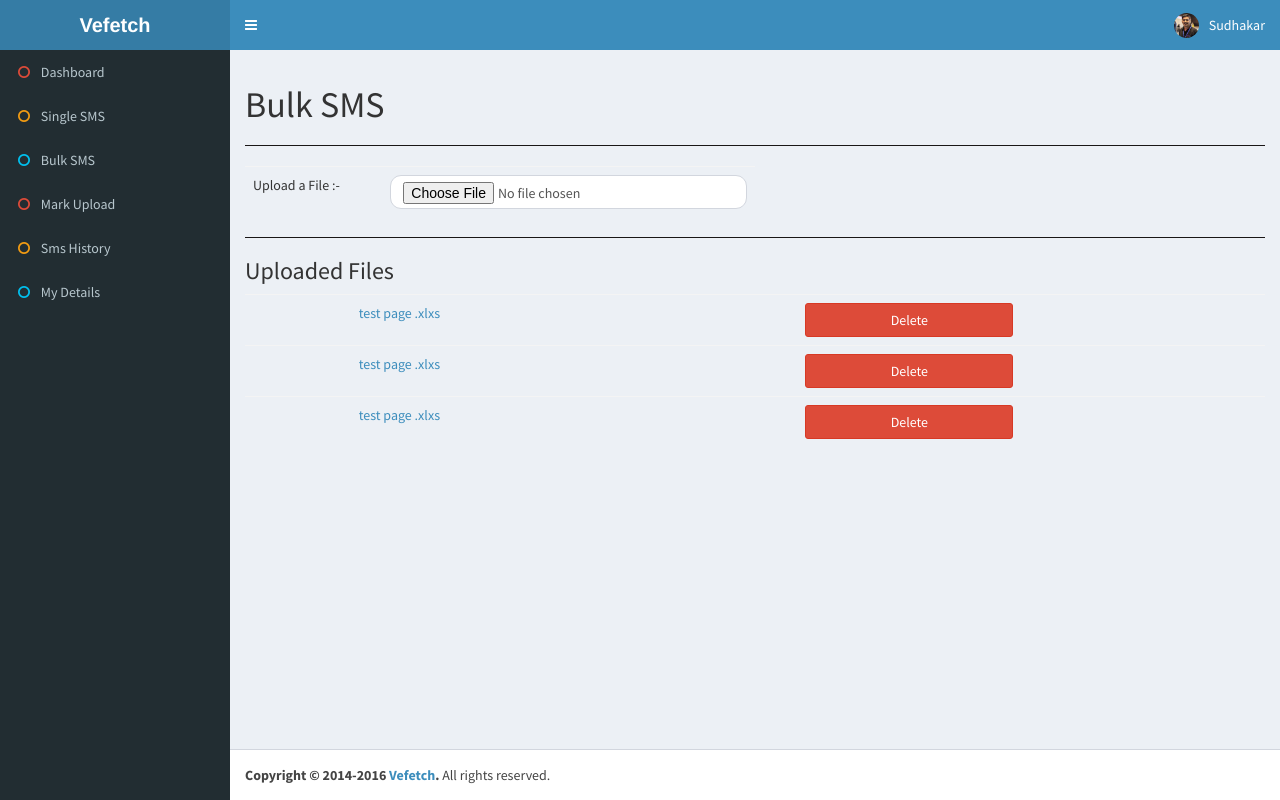
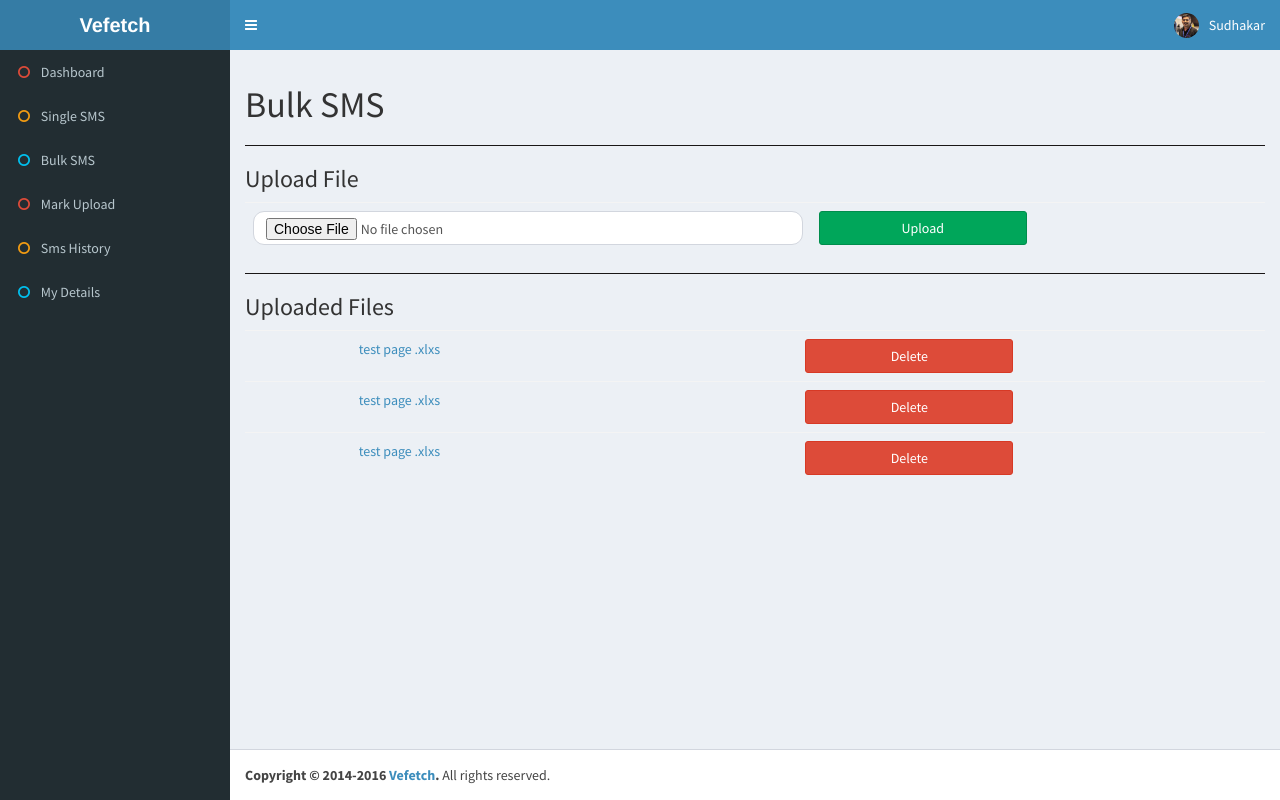
Before and after one commit to Vefetch-Technologies/SMS-API, a PHP site: page /bulk_sms.php in a window 1280 px wide. Run offline with PHP 8.4, Linux system fonts and the light colour scheme; some libraries are stand-ins or nearby versions.

Commit message:
bulk sms api

```diff
--- a/view/bulk_sms.php
+++ b/view/bulk_sms.php
@@ -4,13 +4,14 @@
 	<h1>Bulk SMS</h1>
 	<hr style="border-top: 1px solid #191616">
 </div>
-	<table class="table" style="width:50%;">
+<h3>Upload File</h3>
+	<table class="table">
 		<tr>
 			<td>
-				<p>Upload a File :- </p>
+				<input type="file" class="form-control" name="fileToUpload" id="fileToUpload" required>
 			</td>
 			<td>
-				<input type="file" class="form-control" name="fileToUpload" id="fileToUpload" required>
+				<button type="submit" class="btn btn-success" style="width: 208px;">Upload</button>
 			</td>
 		</tr>
 	</table>
@@ -46,8 +47,6 @@
 
 			</tr>
 		</table>
-
-
 	</div>
 
 
```
Also changed, not shown: view/mark_upload.php (+6 -1 lines), view/my_details.php (+9 -1 lines).
